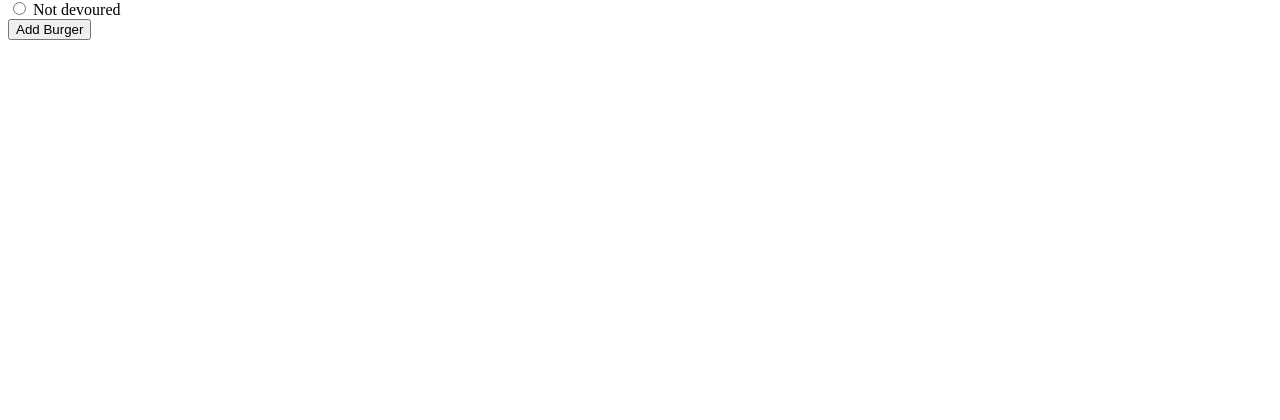
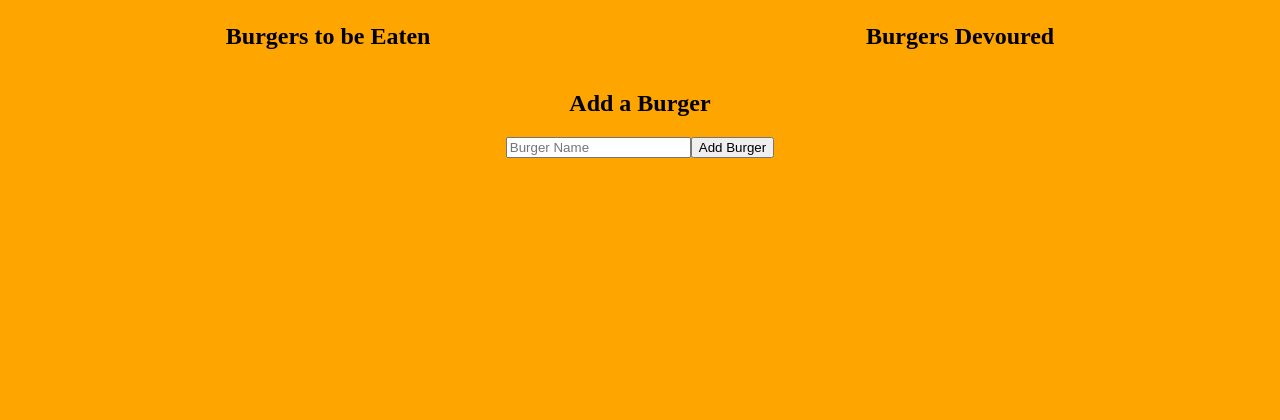
Before and after one commit to AndyJChen24/burger, a Node server app: template views/index.handlebars in a window 1280 px wide. Shown: the part 281-701 px from the top of the page. Run offline with Node 20, Linux system fonts and the light colour scheme; the template is opened without the code that fills it, so the values that code supplies are empty; some libraries are stand-ins or nearby versions.

Commit message:
added button click javascript and style for html

```diff
--- a/config/orm.js
+++ b/config/orm.js
@@ -8,9 +8,9 @@ const orm = {
             cb(res)
         })
     },
-    insertOne: function(value,cb){
-        const query = "INSERT INTO burgers VALUES(?)";
-        connection.query(query,[value], (err,res)=>{
+    insertOne: function(newBurger,cb){
+        const query = "INSERT INTO burgers(burger_name) VALUES(?)";
+        connection.query(query,[newBurger], (err,res)=>{
             if (err) throw err;
             cb(res)
         })
--- a/controllers/burgers_controller.js
+++ b/controllers/burgers_controller.js
@@ -16,11 +16,7 @@ router.get("/",(req,res)=>{
 })
 
 router.post("/api/burger", (req,res)=>{
-    burger.insertOne([
-        "burger_name"
-    ],[
-        req.body.burgerName
-    ],result=>{
+    burger.insertOne(req.body.name,result=>{
         res.json({id: result.insertId})
     })
 })
--- a/db/schema.sql
+++ b/db/schema.sql
@@ -7,3 +7,7 @@ create table burgers(
     devoured boolean default false,
     primary key(id)
 )
+select * from burgers;
+
+insert into burgers(burger_name) values ("Big Mac");
+insert into burgers(burger_name) values ("Double Wopper");
--- a/models/burger.js
+++ b/models/burger.js
@@ -6,8 +6,8 @@ var burger = {
             cb(res);
         })
     },
-    insertOne: function(value,cb){
-        orm.insertOne(value, function(res){
+    insertOne: function(newBurger,cb){
+        orm.insertOne(newBurger, function(res){
             cb(res);
         })
     },
--- a/views/index.handlebars
+++ b/views/index.handlebars
@@ -1,36 +1,35 @@
-<h1>Burgers</h1>
-
-<h2>Burgers not eaten</h2>
-<ul>
+<h1>Eat-Da-Burger</h1>
+<img src ="https://www.kindpng.com/picc/m/5-52036_hamburger-picture-transparent-transparent-background-burger-clipart-hd.png" alt="burger_img" width="200px" height="200px"></img>
+<div class = "main">
+  <div class="notEaten">
+    <h2>Burgers to be Eaten</h2>
       {{#each burgers}}
           {{#unless devoured}}
+              <p>{{id}}. {{burger_name}} <button data-id="{{id}}" class="devour_now"> Devour</button></p>
 
           {{/unless}}
       {{/each}}
-</ul>
+  </div>
 
-<h2>Burgers devoured</h2>
-<ul>
+  <div class="devoured">
+    <h2>Burgers Devoured</h2>
+
       {{#each burgers}}
           {{#if devoured}}
-
+              <p>{{id}}. {{burger_name}}</p>
           {{/if}}
       {{/each}}
-</ul>
 
+  </div>
+</div>
+<div class ="add">
   <h2>Add a Burger</h2>
   <form class="create-form">
+    <div class="form-group">
 
-  <div class="form-group">
-    <label for="bu">Burger Name:</label>
-    <input type="text" id="bu" name="name">
+      <input type="text" placeholder="Burger Name" id="burger" name="newBurger"><button type="submit">Add Burger</button>
     </div>
 
-  <div class="form-group">
-    <label for="devoured">Devoured?</label><br>
-    <input type="radio" name="devoured" value="1" checked> devoured!<br>
-    <input type="radio" name="devoured" value="0"> Not devoured
 </div>
 
-  <button type="submit">Add Burger</button>
 </form>
--- a/views/layouts/main.handlebars
+++ b/views/layouts/main.handlebars
@@ -2,10 +2,10 @@
 <html lang="en">
 <head>
 	<meta charset="UTF-8">
-
 		<title>MVC With Burgers!</title>
+		<link rel="stylesheet" href="/assets/css/style.css" type="text/css" />
 		<script src="https://code.jquery.com/jquery.js"></script>
-
+		<script src="/assets/js/burger.js"></script>
 	</head>
 	<body>
 		{{{ body }}}
```
Also changed, not shown: public/assets/css/style.css (added), public/assets/js/burger.js (added). Lines whose indentation alone changed are shown as unchanged.
